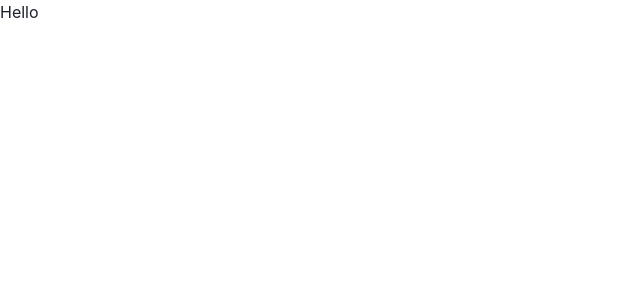
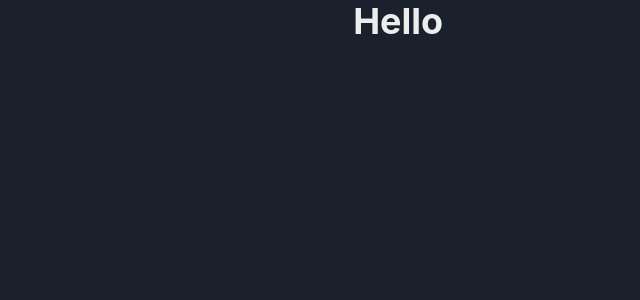
Before and after one commit to Shima957/Next-Prisma-App, a Next.js app: page / in a window 1280 px wide. Shown: the top 300 px of the page, without its empty margins (0-640 px from the left). Built offline with nearby package versions, Linux system fonts and the light colour scheme.

Commit message:
feat(*): set default darkmode

```diff
--- a/package.json
+++ b/package.json
@@ -23,5 +23,8 @@
     "eslint-config-next": "12.0.7",
     "prisma": "^3.7.0",
     "typescript": "4.5.4"
+  },
+  "prisma": {
+    "schema": "src/prisma/schema.prisma"
   }
 }
--- /dev/null
+++ b/src/pages/_document.tsx
@@ -0,0 +1,20 @@
+import { ColorModeScript } from '@chakra-ui/react';
+import NextDocument, { Html, Head, Main, NextScript } from 'next/document';
+import theme from '@/theme';
+
+class Document extends NextDocument {
+  render() {
+    return (
+      <Html lang='ja'>
+        <Head />
+        <body>
+          <ColorModeScript initialColorMode={theme.config.initialColorMode} />
+          <Main />
+          <NextScript />
+        </body>
+      </Html>
+    );
+  }
+}
+
+export default Document;
--- a/src/pages/index.tsx
+++ b/src/pages/index.tsx
@@ -1,7 +1,13 @@
-import type { NextPage } from 'next';
+import { Container, Heading, Box } from '@chakra-ui/react';
 
-const Home: NextPage = () => {
-  return <div>Hello</div>;
+const Home = () => {
+  return (
+    <Container>
+      <Box>
+        <Heading>Hello</Heading>
+      </Box>
+    </Container>
+  );
 };
 
 export default Home;
--- /dev/null
+++ b/src/theme.ts
@@ -0,0 +1,10 @@
+import { extendTheme } from "@chakra-ui/react";
+
+const config = {
+  initialColorMode: 'dark',
+  useSystemColorMode: false
+}
+
+const theme = extendTheme({ config })
+
+export default theme
```
